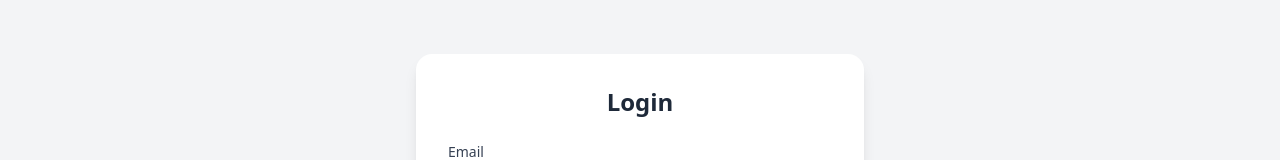
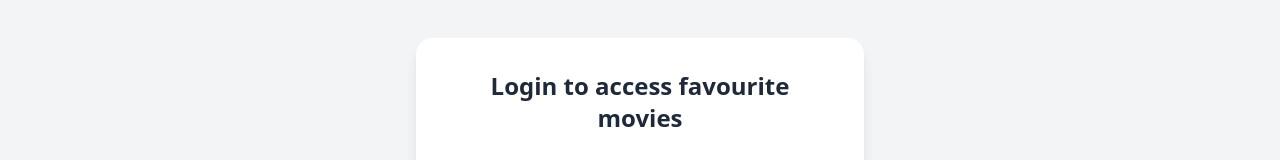
Before and after one commit to AyushDeuja/HDC-TMDB-API-REACT, a React (Vite) app: page /login in a window 1280 px wide. Shown: the part 332-492 px from the top of the page. Built offline with nearby package versions, Linux system fonts and the light colour scheme; no server answers.

Commit message:
favourites login debugged

```diff
--- a/src/auth/AuthContext.jsx
+++ b/src/auth/AuthContext.jsx
@@ -5,6 +5,7 @@ const AuthContext = createContext();
 
 const AuthProvider = ({ children }) => {
   const [user, setUser] = useState(null);
+  const [loading, setLoading] = useState(true);
   const navigate = useNavigate();
 
   useEffect(() => {
@@ -12,6 +13,7 @@ const AuthProvider = ({ children }) => {
     if (storedUser) {
       setUser(storedUser);
     }
+    setLoading(false);
   }, []);
 
   const login = (username, password) => {
@@ -26,11 +28,12 @@ const AuthProvider = ({ children }) => {
 
   const logout = () => {
     setUser(null);
+    localStorage.removeItem("user");
     navigate("/login");
   };
 
   return (
-    <AuthContext.Provider value={{ user, login, logout }}>
+    <AuthContext.Provider value={{ user, login, logout, loading }}>
       {children}
     </AuthContext.Provider>
   );
--- a/src/auth/PrivateRoute.jsx
+++ b/src/auth/PrivateRoute.jsx
@@ -3,7 +3,8 @@ import { useAuth } from "./AuthContext";
 import { Navigate } from "react-router";
 
 const PrivateRoute = ({ children }) => {
-  const { user } = useAuth();
+  const { user, loading } = useAuth();
+  if (loading) return <div>Loading...</div>;
   return user ? children : <Navigate to="/login" />;
 };
 
--- a/src/components/Login.jsx
+++ b/src/components/Login.jsx
@@ -15,7 +15,7 @@ const Login = () => {
     <div className="min-h-screen flex items-center justify-center bg-gray-100">
       <div className="bg-white p-8 rounded-2xl shadow-lg w-full max-w-md">
         <h2 className="text-2xl font-bold text-center mb-6 text-gray-800">
-          Login
+          Login to access favourite movies
         </h2>
         <form className="space-y-4" onSubmit={handleSubmit}>
           <div>
```
